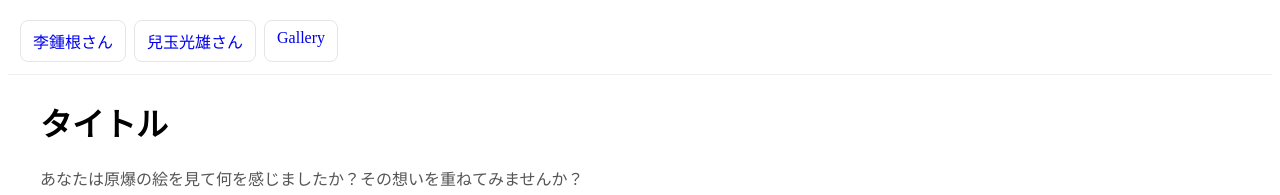
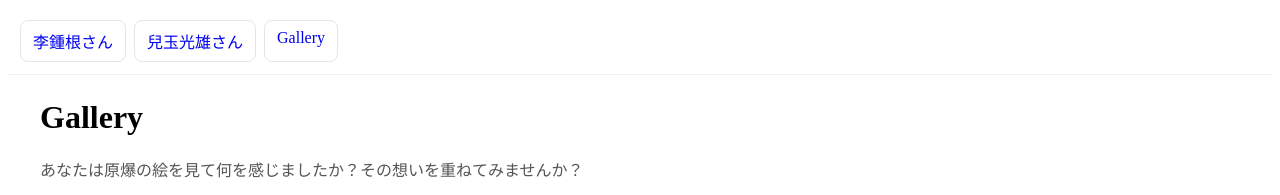
Before and after one commit to mixtugu/miyako_project, a React (Vite) app: page /host in a window 1280 px wide. Shown: the top 195 px of the page. Built offline with nearby package versions, Linux system fonts and the light colour scheme; no server answers.

Commit message:
Gallery Text

```diff
--- a/src/pages/host/HostPage.tsx
+++ b/src/pages/host/HostPage.tsx
@@ -24,7 +24,7 @@ export default function HostPage() {
 
   return (
     <div style={{ padding: 24, maxWidth: 1200, margin: "0 auto" }}>
-      <h1 style={{ marginTop: 0 }}>タイトル</h1>
+      <h1 style={{ marginTop: 0 }}>Gallery</h1>
       <p style={{ color: "#555" }}>
         あなたは原爆の絵を見て何を感じましたか？その想いを重ねてみませんか？
       </p>
```
